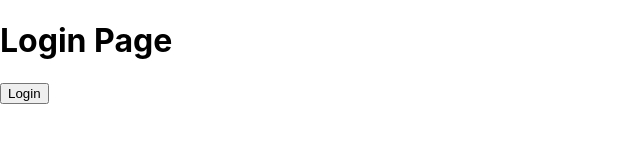
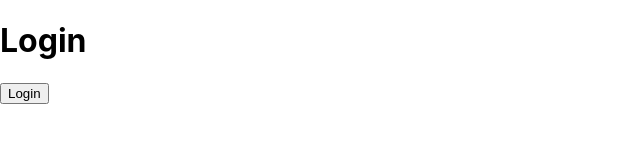
Before and after one commit to EthanC321/client, a React (Create React App) app: page /login in a window 1280 px wide. Shown: the top 160 px of the page, without its empty margins (0-640 px from the left). Built offline with nearby package versions, Linux system fonts and the light colour scheme.

Commit message:
Update LoginPage.js

```diff
--- a/src/LoginPage.js
+++ b/src/LoginPage.js
@@ -12,7 +12,7 @@ function LoginPage() {
 
   return (
     <div>
-      <h1>Login Page</h1>
+      <h1>Login</h1>
       <button id='login' onClick={login}>Login</button>
     </div>
   );
```
